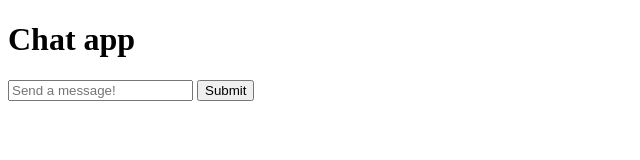
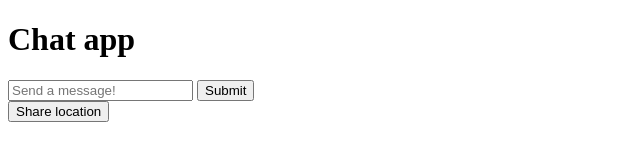
Before and after one commit to ritchey0713/node-chats, a website: page public/index.html in a window 1280 px wide. Shown: the whole page, without its empty margins (0-640 px from the left). Drawn offline with nearby package versions, Linux system fonts and the light colour scheme; no server answers.

Commit message:
add location button

```diff
--- a/public/index.html
+++ b/public/index.html
@@ -11,6 +11,8 @@
       <input name="message" placeholder="Send a message!">
       <button id="submit">Submit</button>
     </form>
+
+    <button id="location">Share location</button>
   </body>
   <script src="/socket.io/socket.io.js"></script>
   <script src="js/chat.js"></script>
```
